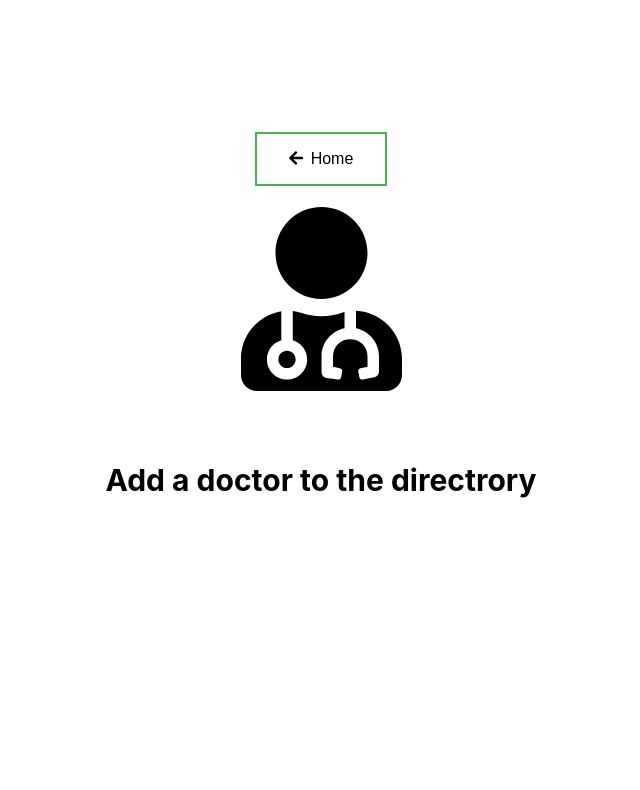
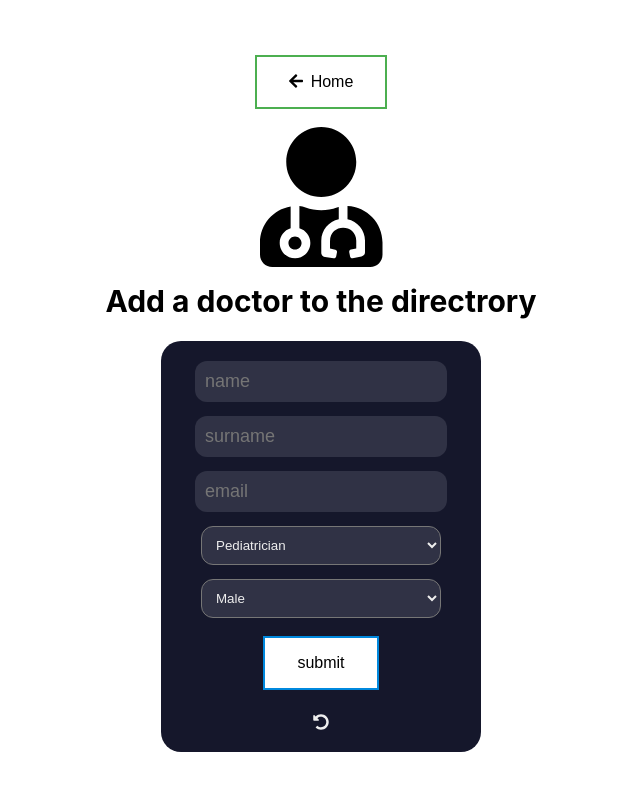
Before and after one commit to TluwaniMS/react-hook-form-test, a React (Create React App) app: page /doctor-creation-form in a window 1280 px wide. Shown: the top 790 px of the page, without its empty margins (319-959 px from the left). Built offline with nearby package versions, Linux system fonts and the light colour scheme.

Commit message:
adding-doctor-creation-form-with-styling

```diff
--- a/src/components/doctor-creation-form/DoctorCreationForm.css
+++ b/src/components/doctor-creation-form/DoctorCreationForm.css
@@ -1,7 +1,8 @@
 .main-doctor-creation-form-container {
   display: flex;
   flex-direction: column;
-  margin: 10%;
+  margin: 4%;
+  align-items: center;
 }
 
 button {
@@ -34,11 +35,78 @@ button {
 }
 
 .doctors-view-icon {
-  font-size: 184px;
+  font-size: 140px;
 }
 
 .doctors-view-text {
-  margin: 50px;
+  margin-bottom: 22px;
   font-size: 30px;
   font-weight: bold;
 }
+
+.doctor-creation-form-container {
+  background-color: #15172b;
+  border-radius: 20px;
+  box-sizing: border-box;
+  padding: 20px;
+  width: 320px;
+}
+
+.form-input-container {
+  display: flex;
+  flex-direction: column;
+  align-items: center;
+}
+
+.input {
+  background-color: #303245;
+  border-radius: 12px;
+  border: 0;
+  box-sizing: border-box;
+  color: #eee;
+  font-size: 18px;
+  height: 100%;
+  outline: 0;
+  padding: 10px;
+  width: 100%;
+}
+
+.input-container {
+  margin-bottom: 14px;
+}
+
+select {
+  background-color: #303245;
+  box-sizing: border-box;
+  border-radius: 12px;
+  color: #eee;
+  padding: 10px;
+  width: 15rem;
+}
+
+.form-refresh-container {
+  color: #eee;
+  cursor: pointer;
+  margin-top: 18px;
+}
+
+.doctors-creation-button-container button {
+  background-color: white;
+  color: black;
+  border: 2px solid #08d;
+  transition-duration: 0.4s;
+}
+
+.doctors-creation-button-container button:hover {
+  background-color: #08d;
+  color: white;
+  cursor: pointer;
+}
+
+.form-refresh-container {
+  transition-duration: 0.4s;
+}
+
+.form-refresh-container:hover {
+  font-size: 20px;
+}
--- a/src/components/doctor-creation-form/DoctorCreationForm.js
+++ b/src/components/doctor-creation-form/DoctorCreationForm.js
@@ -1,7 +1,7 @@
 import React from "react";
 import ResponseHandler from "../response-handler/ResponseHandler";
 import { FontAwesomeIcon } from "@fortawesome/react-fontawesome";
-import { faUserMd, faArrowLeft } from "@fortawesome/free-solid-svg-icons";
+import { faUserMd, faArrowLeft, faUndoAlt } from "@fortawesome/free-solid-svg-icons";
 import { specialties } from "../../display-support/specialties-support";
 import { genders } from "../../display-support/gender-support";
 import "./DoctorCreationForm.css";
@@ -33,7 +33,43 @@ const DoctorCreationForm = () => {
         <FontAwesomeIcon icon={faUserMd} />
       </div>
       <div className="doctors-view-text">Add a doctor to the directrory</div>
-      <div className="doctor-creation-form-container"></div>
+      <div className="doctor-creation-form-container ">
+        <form className="form-input-container">
+          <div className="input-container">
+            <input placeholder="name" className="input"></input>
+          </div>
+          <div className="input-container">
+            <input placeholder="surname" className="input"></input>
+          </div>
+          <div className="input-container">
+            <input placeholder="email" className="input"></input>
+          </div>
+          <div className="input-container">
+            <select>
+              {specialties.map((specialty) => (
+                <option key={specialty.label} value={specialty.value}>
+                  {specialty.label}
+                </option>
+              ))}
+            </select>
+          </div>
+          <div className="input-container">
+            <select>
+              {genders.map((gender) => (
+                <option key={gender.label} value={gender.value}>
+                  {gender.label}
+                </option>
+              ))}
+            </select>
+          </div>
+          <div className="doctors-creation-button-container">
+            <button>submit</button>
+          </div>
+          <div className="form-refresh-container">
+            <FontAwesomeIcon icon={faUndoAlt} />
+          </div>
+        </form>
+      </div>
     </div>
   );
 };
```
